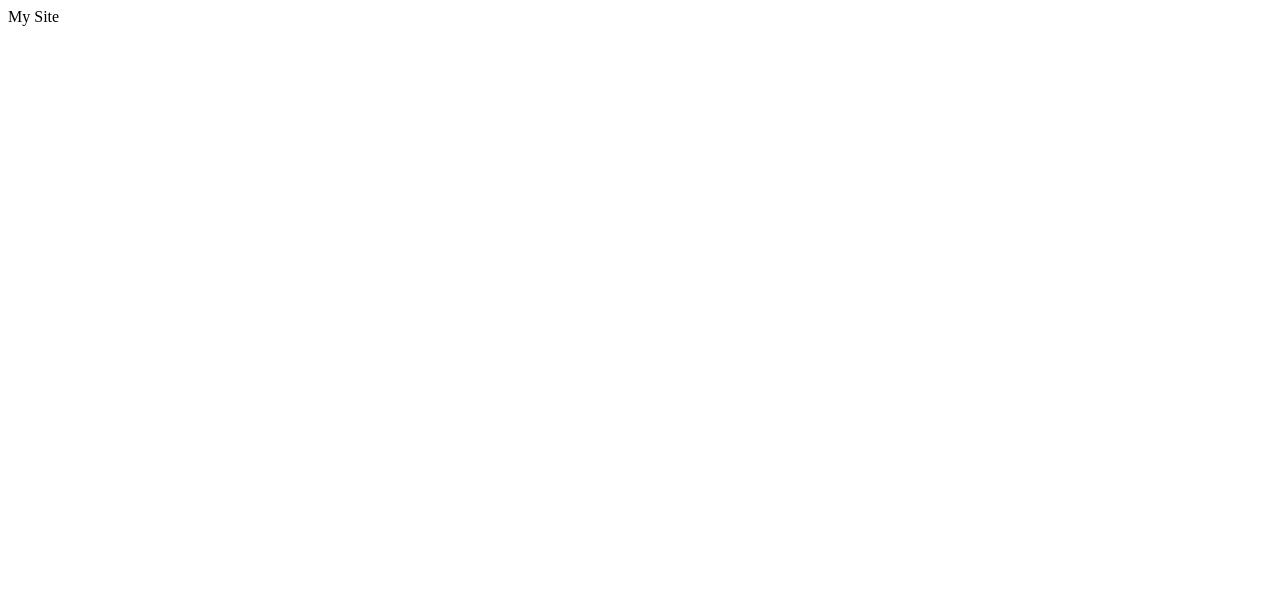
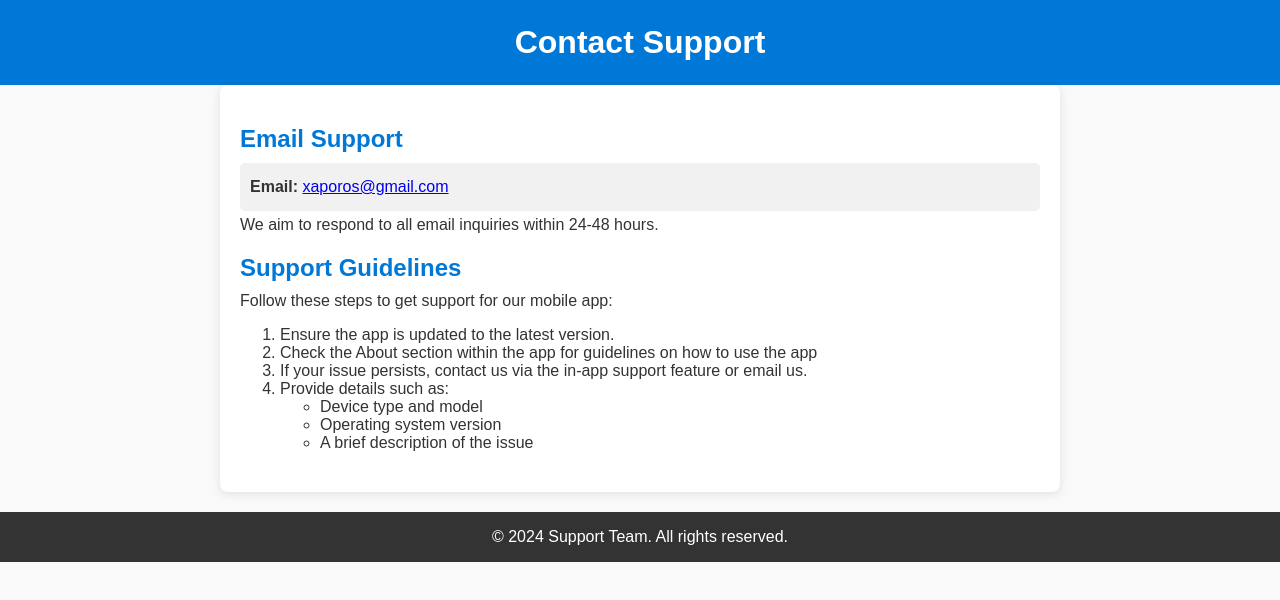
Before and after one commit to xaporos/support, a plain HTML site: page index.html in a window 1280 px wide. Drawn offline with Linux system fonts and the light colour scheme.

Commit message:
complete support page

```diff
--- a/index.html
+++ b/index.html
@@ -1 +1,91 @@
-<p>My Site</p>
+<!DOCTYPE html>
+<html lang="en">
+<head>
+    <meta charset="UTF-8">
+    <meta name="viewport" content="width=device-width, initial-scale=1.0">
+    <title>Support Contact Information</title>
+    <style>
+        body {
+            font-family: Arial, sans-serif;
+            margin: 0;
+            padding: 0;
+            background-color: #f9f9f9;
+            color: #333;
+        }
+        header {
+            background-color: #0078d7;
+            color: white;
+            text-align: center;
+            padding: 1.5em 0;
+        }
+        header h1 {
+            margin: 0;
+        }
+        main {
+            padding: 20px;
+            max-width: 800px;
+            margin: 0 auto;
+            background-color: white;
+            border-radius: 8px;
+            box-shadow: 0 2px 10px rgba(0, 0, 0, 0.1);
+        }
+        .section {
+            margin-bottom: 20px;
+        }
+        .section h2 {
+            color: #0078d7;
+            margin-bottom: 10px;
+        }
+        .section p {
+            margin: 5px 0;
+        }
+        footer {
+            text-align: center;
+            padding: 1em 0;
+            background-color: #333;
+            color: white;
+            margin-top: 20px;
+        }
+        footer p {
+            margin: 0;
+        }
+        .contact-details {
+            padding: 10px;
+            background-color: #f1f1f1;
+            border-radius: 5px;
+        }
+    </style>
+</head>
+<body>
+    <header>
+        <h1>Contact Support</h1>
+    </header>
+    <main>
+        <div class="section">
+            <h2>Email Support</h2>
+            <div class="contact-details">
+                <p><strong>Email:</strong> <a href="mailto:xaporos@gmail.com">xaporos@gmail.com</a></p>
+            </div>
+            <p>We aim to respond to all email inquiries within 24-48 hours.</p>
+        </div>
+        <div class="section">
+            <h2>Support Guidelines</h2>
+            <p>Follow these steps to get support for our mobile app:</p>
+            <ol>
+                <li>Ensure the app is updated to the latest version.</li>
+                <li>Check the About section within the app for guidelines on how to use the app</li>
+                <li>If your issue persists, contact us via the in-app support feature or email us.</li>
+                <li>Provide details such as:</li>
+                <ul>
+                    <li>Device type and model</li>
+                    <li>Operating system version</li>
+                    <li>A brief description of the issue</li>
+                </ul>
+            </ol>
+        </div>
+    </main>
+    <footer>
+        <p>&copy; 2024 Support Team. All rights reserved.</p>
+    </footer>
+</body>
+</html>
```
